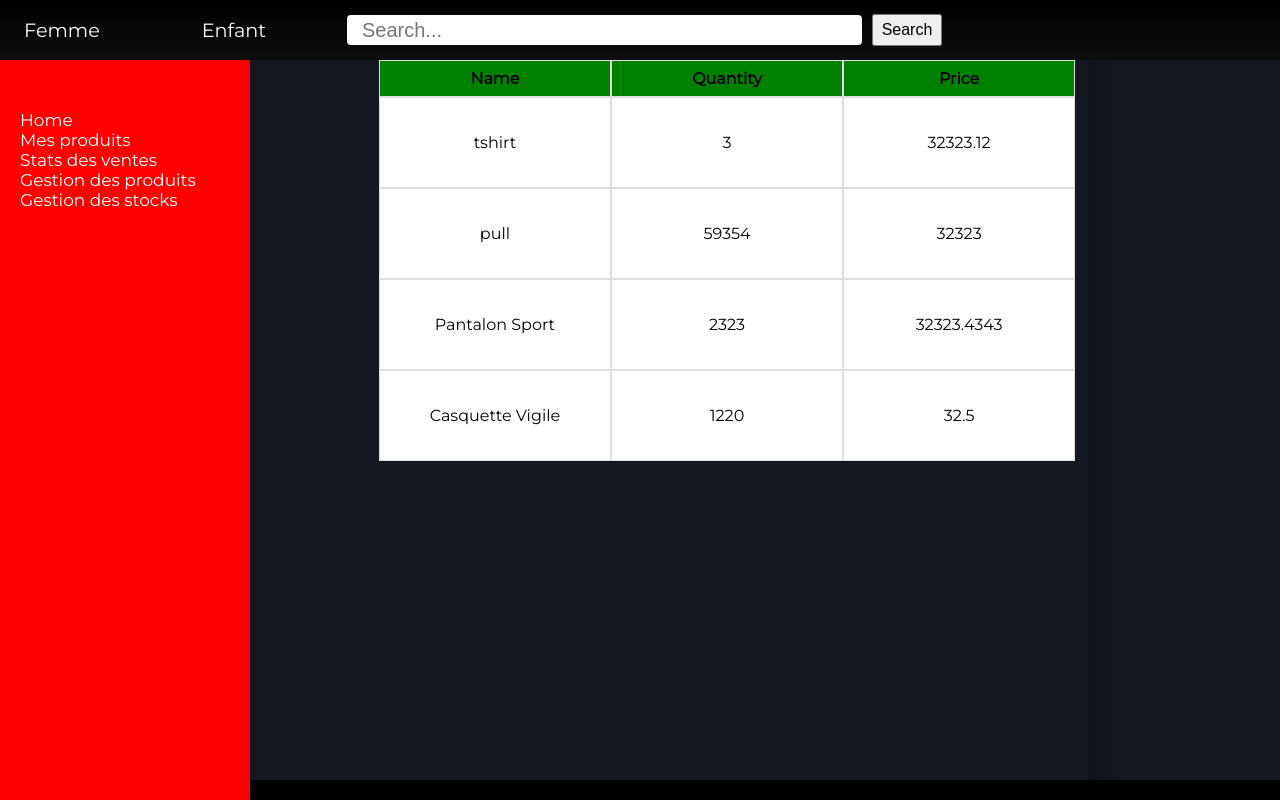
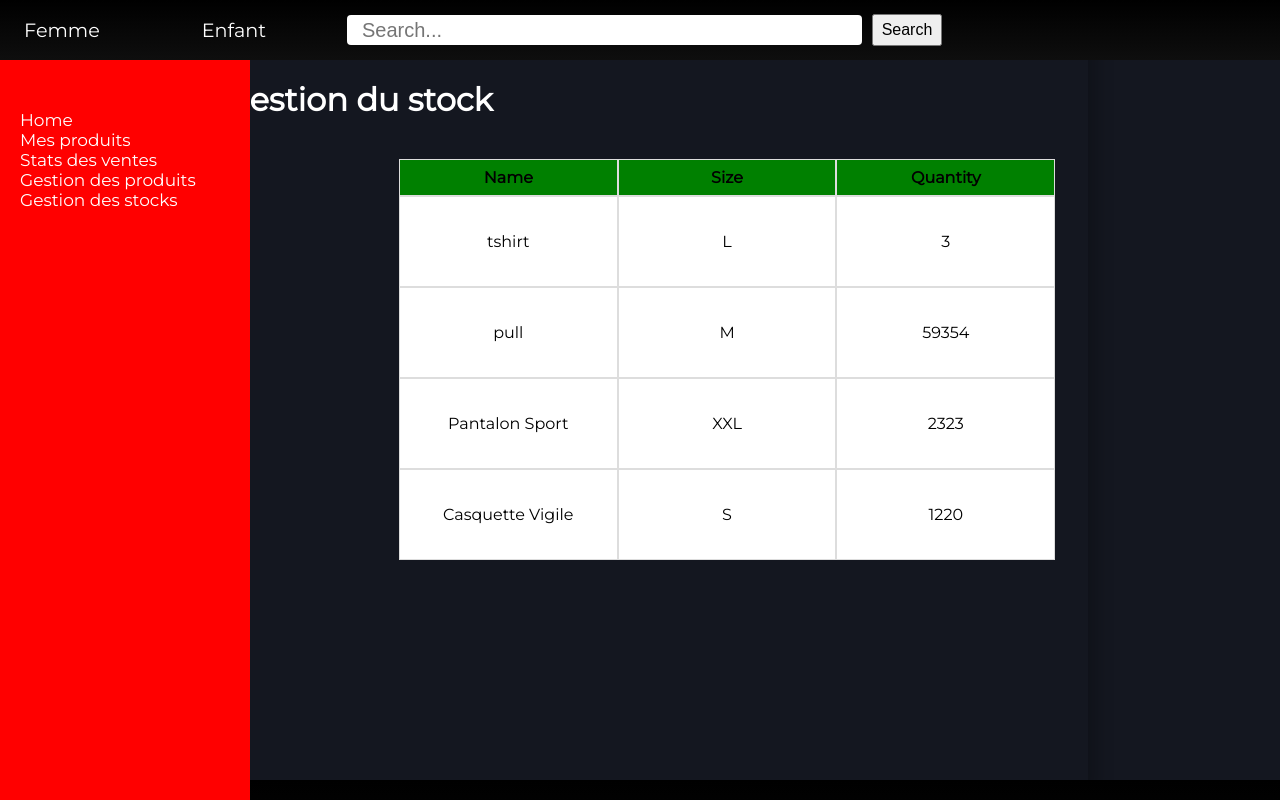
Before and after one commit to Gianni-m/ecommerce, a React (Create React App) app: page /dashboard/stockManagement in a window 1280 px wide. Shown: the top 800 px of the page. Built offline with nearby package versions, Linux system fonts and the light colour scheme.

Commit message:
modification de la page gestion du stock

```diff
--- a/src/components/productManagement/stockDashboard/stockManagement/StockManagement.js
+++ b/src/components/productManagement/stockDashboard/stockManagement/StockManagement.js
@@ -1,10 +1,4 @@
 import "./StockManagement.scss"
-
-
-
-
-const StockManagement = () => {
-
 
 const products = [
     {
@@ -12,34 +6,44 @@ const StockManagement = () => {
         name: 'tshirt',
         quantity: 3,
         price: 32323.12,
+        size: 'L',
     },
     {
         id: 23,
         name: 'pull',
         quantity: 59354,
         price: 32323,
+        size: 'M',
 
     },
     {id: 535434,
         name: 'Pantalon Sport',
         quantity: 2323,
-
         price: 32323.4343,
+        size: 'XXL',
     },
     {
         id: 3232,
         name: 'Casquette Vigile',
         quantity: 1220,
         price: 32.5,
+        size: 'S',
     },
 ]
+
+
+
+const StockManagement = () => {
+
+
 
 const renderStock = (product, index) => {
     return (
         <tr key={index}>
             <td>{product.name} </td>
+            <td> {product.size} </td>
             <td> {product.quantity}</td>
-            <td> {product.price}</td>
+
         </tr>
 
 
@@ -48,23 +52,26 @@ const renderStock = (product, index) => {
 }
     return (
 
+        <div className="stockManagement">
+            <h1 className="title"> Gestion du stock</h1>
+
             <div className="table">
 
+                    <tr className="header-table">
+                        <th>Name</th>
+                        <th>Size</th>
+                        <th>Quantity</th>
 
-                    <tr>
-                        <th>Name</th>
-                        <th>Quantity</th>
-                        <th>Price</th>
                     </tr>
 
-                    <tbody className="ouis">
+                    <tbody className="body-table">
 
                     {products.map(renderStock)}
 
                     </tbody>
 
             </div>
-
+        </div>
     );
 }
 
--- a/src/components/productManagement/stockDashboard/stockManagement/StockManagement.scss
+++ b/src/components/productManagement/stockDashboard/stockManagement/StockManagement.scss
@@ -1,7 +1,17 @@
+div.stockManagement {
+
+  h1.title{
+    color: white;
+    padding: 20px;
+  }
+
+
 div.table {
   margin-left: 20%;
+  padding: 20px;
 
-  tr{
+
+  tr.header-table{
     background-color: green;
     th {
       border: 1px solid #ddd;
@@ -12,7 +22,7 @@ div.table {
     }
   }
 
- tbody.ouis{
+ tbody.body-table{
 
      td {
        text-align: center;
@@ -26,5 +36,5 @@ div.table {
 
    }
 
-
 }
+}
```
Lines whose indentation alone changed are shown as unchanged.
